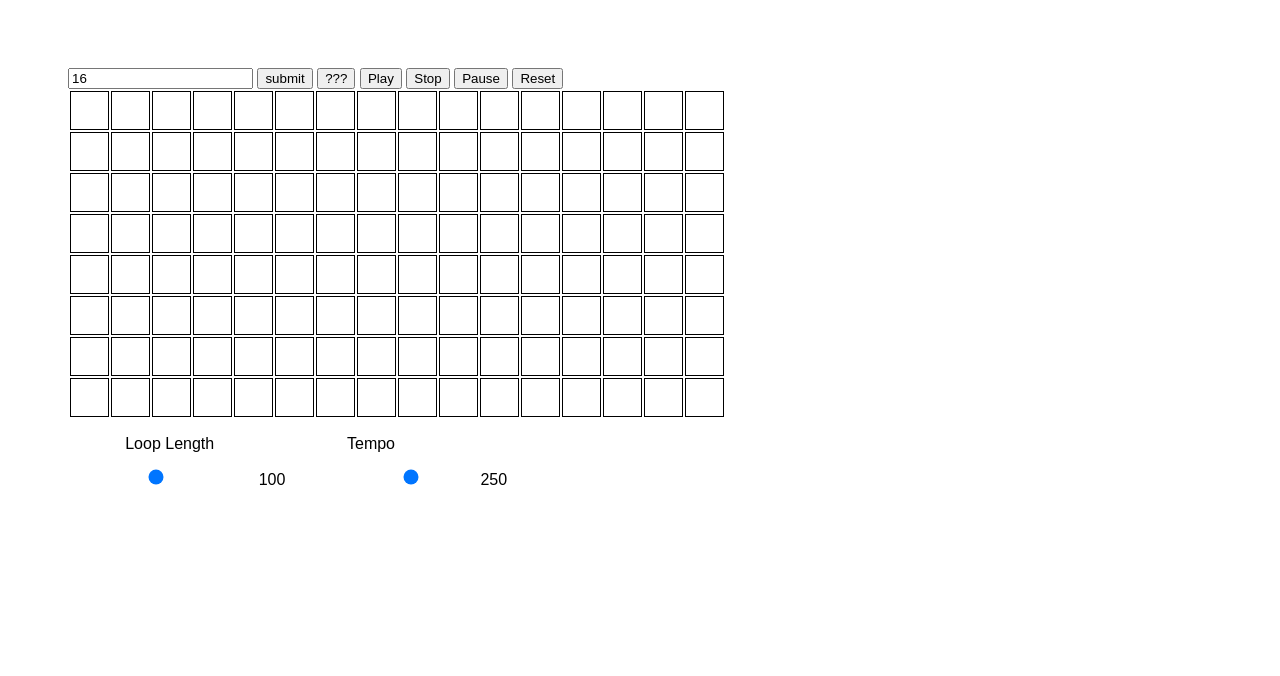
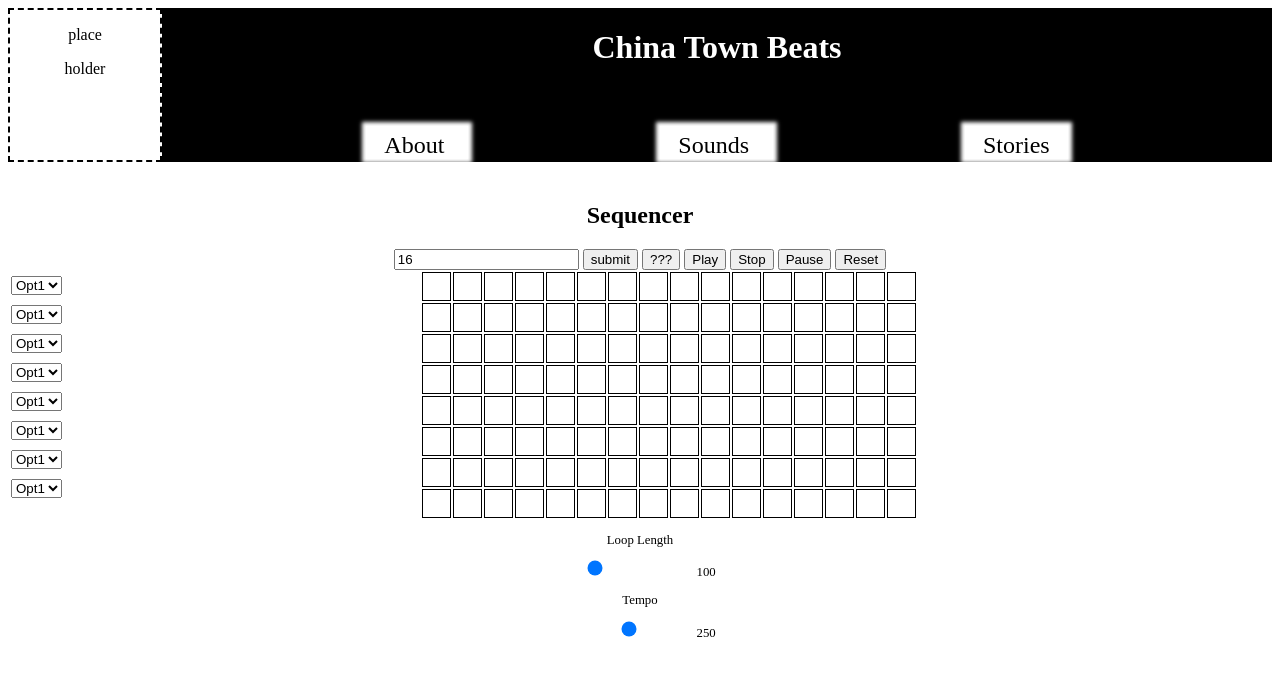
Before and after one commit to madamdata/ctb_project, a plain HTML site: page index.html in a window 1280 px wide. Drawn offline with nearby package versions, Linux system fonts and the light colour scheme.

Commit message:
x-axis scroll and drop downs styling needed

```diff
--- a/index.html
+++ b/index.html
@@ -12,6 +12,20 @@
 	</head>
 <!-- ////////////////////////////// -->
 	<body>
+		<header>
+			<div class="logo">
+				<p>place</p>
+				<p>holder</p>
+			</div>
+			<h1>China Town Beats</h1>
+			<nav>
+				<a href="#">  About  </a>
+				<a href="#">  Sounds  </a>
+				<a href="#">  Stories  </a>
+			</nav>
+		</header>
+		<section>
+			<h2>Sequencer</h2>
 	  		<input type="text" maxlength="2" name="value" id='value' value='16'/>
 			<input type="button" value="submit" id="sub"/>
 			<button class="randomize">???</button>
@@ -19,10 +33,80 @@
 			<button id="stop">Stop</button>
 			<button id="pause">Pause</button>
 			<button id="reset">Reset</button>
-		<div class="container"></div>
+			<div class="step_opt">
+				<table class='sqopt'>
+					<tr><td>
+						<select>
+						  <option value="opt1">Opt1</option>
+						  <option value="opt2">Opt2</option>
+						  <option value="opt3">Opt3</option>
+						  <option value="opt4">Opt4</option>
+						</select>
+					</td></tr>
+					<tr><td>
+						<select>
+						  <option value="opt1">Opt1</option>
+						  <option value="opt2">Opt2</option>
+						  <option value="opt3">Opt3</option>
+						  <option value="opt4">Opt4</option>
+						</select>
+					</td></tr>
+					<tr><td>
+						<select>
+						  <option value="opt1">Opt1</option>
+						  <option value="opt2">Opt2</option>
+						  <option value="opt3">Opt3</option>
+						  <option value="opt4">Opt4</option>
+						</select>
+					</td></tr>
+					<tr><td>
+						<select>
+						  <option value="opt1">Opt1</option>
+						  <option value="opt2">Opt2</option>
+						  <option value="opt3">Opt3</option>
+						  <option value="opt4">Opt4</option>
+						</select>
+					</td></tr>
+					<tr><td>
+						<select>
+						  <option value="opt1">Opt1</option>
+						  <option value="opt2">Opt2</option>
+						  <option value="opt3">Opt3</option>
+						  <option value="opt4">Opt4</option>
+						</select>
+					</td></tr>
+					<tr><td>
+						<select>
+						  <option value="opt1">Opt1</option>
+						  <option value="opt2">Opt2</option>
+						  <option value="opt3">Opt3</option>
+						  <option value="opt4">Opt4</option>
+						</select>
+					</td></tr>
+					<tr><td>
+						<select>
+						  <option value="opt1">Opt1</option>
+						  <option value="opt2">Opt2</option>
+						  <option value="opt3">Opt3</option>
+						  <option value="opt4">Opt4</option>
+						</select>
+					</td></tr>
+					<tr><td>
+						<select>
+						  <option value="opt1">Opt1</option>
+						  <option value="opt2">Opt2</option>
+						  <option value="opt3">Opt3</option>
+						  <option value="opt4">Opt4</option>
+						</select>
+					</td></tr>
+				</table>
+			</div>
+
+			<div class="container">
 				<div id="tableContainer"></div>
+			</div>
 
-
+			<div class="toolbox">
 				<div class="range-slider">
 					<p>Loop Length</p>
 				  <input class="range-slider__range" type="range" value="100" min="0" max="500">
@@ -34,6 +118,8 @@
 				  <input class="range-slider__range" type="range" value="250" min="0" max="500" step="50">
 				  <span class="range-slider__value">0</span>
 				</div>
+			</div>
+		</section>
 		<script src="scripts/Tone.js"></script>
 		<script src="scripts/sound.js"></script>
 
--- a/styles/ctb.css
+++ b/styles/ctb.css
@@ -1,7 +1,83 @@
+/*******************Header**********************/
+
+header{
+  display: inline-block;
+  height: 20%;
+  width:100%;
+  margin-bottom: 20px;
+  text-align: center;
+  background-color: black;
+}
+header h1{
+  display: inline-block;
+  color: white;
+  margin-bottom: 66px;
+}
+nav{
+  margin-left: 4em;
+  clear: right;
+  text-align: center;
+
+}
+nav a{
+  padding-top: 0.25em;
+  padding-left: 0.75em;
+  padding-right: 0.75em;
+  font-size: 1.5em;
+  color: black;
+  text-decoration: none;
+  position: relative;
+  text-align: center;
+  margin-left: 8%;
+  margin-right: 8%;
+  background-color: white;
+  position: relative;
+  bottom: 0;
+  border-bottom: 1px solid white;
+  box-shadow: 0px 0px 4px 4px white;
+}
+.logo{
+  background-color: white;
+  display: inline-block;
+  height: 150px;
+  width: 150px;
+  float: left;
+  border: 2px dashed black;
+}
+
+
+/********************Body****************/
+
+.container{
+  margin: 0 auto;
+  max-width: 75%;
+  overflow:  auto;
+}
+.tableContainer{
+  max-width: 75%;
+}
+.sqopt{
+  margin: 0 auto;
+  display: inline-block;
+  border:none;
+  float: left;
+  width: auto;
+  max-width: 25%;
+  height: 25px;
+}
+
+.sqopt td{
+  font-size: 0.8em;
+  height:25px;
+  border:none;
+}
+
+
 td {
     border: 1px solid;
-    width: 35px;
-    height: 35px;
+    width: 25px;
+    min-width: 20px;
+    height: 25px;
 }
 .clicked{
   background-color: #000080;
@@ -12,9 +88,22 @@ td {
 	background-color: #ffb6c1;
 }
 
+section{
+  margin-top: 10px;
+  text-align: center;
+  margin: 0 auto;
+}
 
+table{
+  margin: 0 auto;
+}
 
-
+.toolbox{
+  width: 75%;
+  display: inline-block;
+  margin:; 0 auto;
+  font-size: 0.8em;
+}
 
 
 
@@ -34,20 +123,16 @@ $teal: #1abc9c !default;
   }
 }
 
-body {
+/*body {
   font-family: sans-serif;
   padding: 60px 20px;
 
   @media (min-width: 600px) {
     padding: 60px;
-  }
+  }*/
 }
 
-.range-slider {
-  margin: auto;
-  margin-left: 5%;
-  display: inline-block;
-}
+
 
 
 // Range Slider
```
Lines whose indentation alone changed are shown as unchanged.
